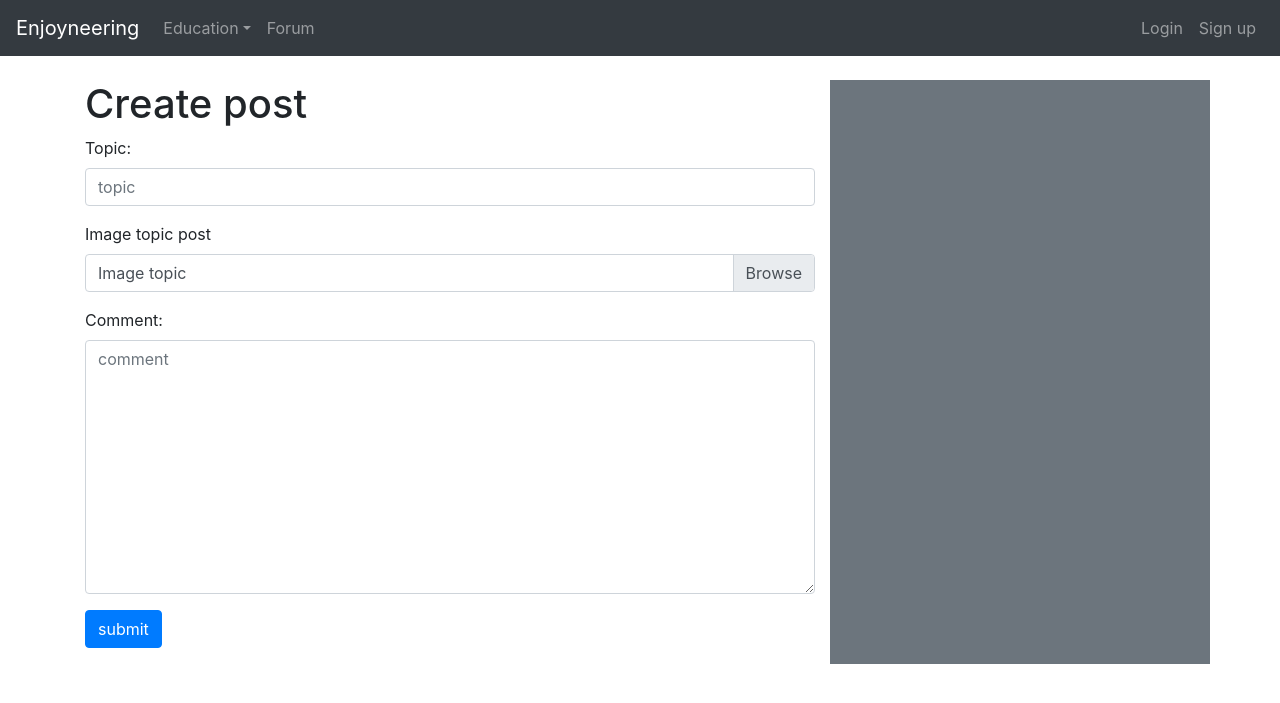
After one commit to jakapatb/Enjoyneering, a PHP site: page /post-create.php in a window 1280 px wide. The commit adds this page. Shown: the top 703 px of the page. Run offline with PHP 8.4, Linux system fonts and the light colour scheme.

Commit message:
post create post

```diff
--- /dev/null
+++ b/post-create.php
@@ -0,0 +1,68 @@
+<!DOCTYPE html>
+<html lang="en">
+
+<head>
+    <meta charset="UTF-8">
+    <title>Forum page</title>
+    <meta name="viewport" content="width=device-width, initial-scale=1">
+    <link rel="stylesheet" href="https://maxcdn.bootstrapcdn.com/bootstrap/4.1.0/css/bootstrap.min.css">
+    <script src="https://ajax.googleapis.com/ajax/libs/jquery/3.3.1/jquery.min.js"></script>
+    <script src="https://cdnjs.cloudflare.com/ajax/libs/popper.js/1.14.0/umd/popper.min.js"></script>
+    <script src="https://maxcdn.bootstrapcdn.com/bootstrap/4.1.0/js/bootstrap.min.js"></script>
+    <link rel="stylesheet" href="https://cdnjs.cloudflare.com/ajax/libs/font-awesome/4.7.0/css/font-awesome.min.css">
+</head>
+
+<body>
+    <!-- Top menu bar -->
+    <?php
+         include 'nav.php';
+       ?>
+
+        <div class="container">
+
+            <div class="row">
+                <!-- left columns -->
+                <div class="col col-md-8">
+                    <h1>Create post</h1>
+                    <form action="#">
+
+                        <div class="form-group">
+                            <label for="topic">Topic:</label>
+                            <input type="text" class="form-control" id="topic" placeholder="topic">
+                        </div>
+                        <div class="form-group">
+                            <label for="img-post">Image topic post</label>
+                            <div class="custom-file">
+                                <input type="file" class="custom-file-input" id="img-post">
+                                <label class="custom-file-label" for="custom-file">Image topic</label>
+                            </div>
+
+                        </div>
+
+                        <div class="form-group">
+                            <label for="comment">Comment:</label>
+                            <textarea class="form-control" rows="10" id="comment" placeholder="comment"></textarea>
+                        </div>
+                        <div class="form-group">
+
+                            <button type="submit" class="btn btn-primary">submit</button>
+                        </div>
+
+
+
+
+                    </form>
+
+
+
+                </div>
+                <!-- right columns -->
+                <div class="col col-md-4 bg-secondary">
+
+                </div>
+            </div>
+
+        </div>
+</body>
+
+</html>
```
Also changed, not shown: index.php (+14 -6 lines), post.php (added, +50 -0 lines).
